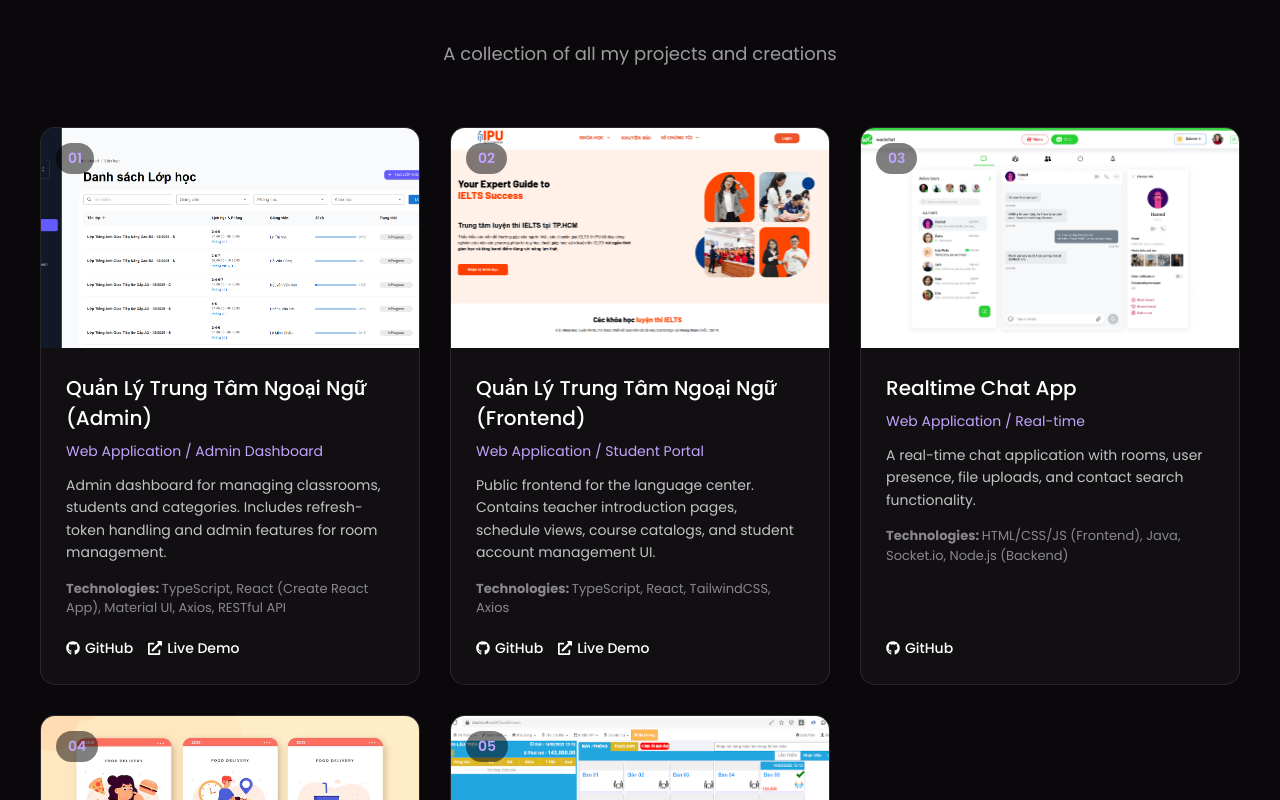
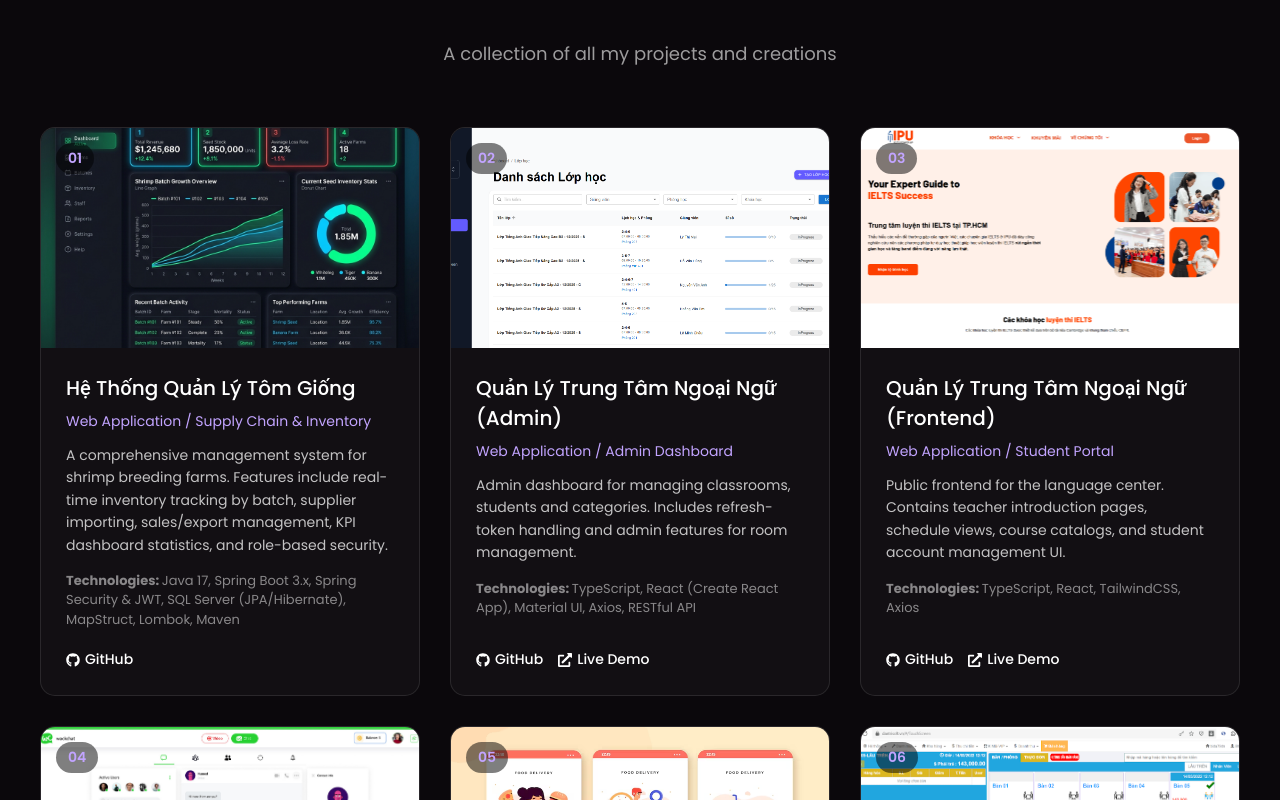
Before and after one commit to ltchieu/portfolio, a React (Vite) app: page /projects in a window 1280 px wide. Shown: the part 340-1140 px from the top of the page. Built offline with nearby package versions, Linux system fonts and the light colour scheme; a web font is replaced by a local one.

Commit message:
add new project

```diff
--- a/src/data/projectsData.ts
+++ b/src/data/projectsData.ts
@@ -3,6 +3,7 @@ import QlttFeImg from '../assets/img/qltt-fe.png';
 import RealtimeChatImg from '../assets/img/realtime-chat.png';
 import DeliveryAppImg from '../assets/img/delivery-app.png';
 import QlBidaImg from '../assets/img/ql-bida.png';
+import ShrimpImg from '../assets/img/shrimp-management.png';
 
 export interface ProjectType {
   id: number;
@@ -18,6 +19,15 @@ export interface ProjectType {
 export const projects: ProjectType[] = [
   {
     id: 1,
+    title: 'Hệ Thống Quản Lý Tôm Giống',
+    category: 'Web Application / Supply Chain & Inventory',
+    technologies: 'Java 17, Spring Boot 3.x, Spring Security & JWT, SQL Server (JPA/Hibernate), MapStruct, Lombok, Maven',
+    image: ShrimpImg,
+    description: 'A comprehensive management system for shrimp breeding farms. Features include real-time inventory tracking by batch, supplier importing, sales/export management, KPI dashboard statistics, and role-based security.',
+    repo: 'https://github.com/ltchieu/quan-ly-mua-ban-tom-giong',
+  },
+  {
+    id: 2,
     title: 'Quản Lý Trung Tâm Ngoại Ngữ (Admin)',
     category: 'Web Application / Admin Dashboard',
     technologies: 'TypeScript, React (Create React App), Material UI, Axios, RESTful API',
@@ -27,7 +37,7 @@ export const projects: ProjectType[] = [
     demo: 'https://quan-ly-trung-tam-ngoai-ngu-admin.vercel.app/',
   },
   {
-    id: 2,
+    id: 3,
     title: 'Quản Lý Trung Tâm Ngoại Ngữ (Frontend)',
     category: 'Web Application / Student Portal',
     technologies: 'TypeScript, React, TailwindCSS, Axios',
@@ -37,7 +47,7 @@ export const projects: ProjectType[] = [
     demo: 'https://quan-ly-trung-tam-ngoai-ngu.vercel.app/',
   },
   {
-    id: 3,
+    id: 4,
     title: 'Realtime Chat App',
     category: 'Web Application / Real-time',
     technologies: 'HTML/CSS/JS (Frontend), Java, Socket.io, Node.js (Backend)',
@@ -46,7 +56,7 @@ export const projects: ProjectType[] = [
     repo: 'https://github.com/ltchieu/realtime-chat-app',
   },
   {
-    id: 4,
+    id: 5,
     title: 'Delivery App',
     category: 'Mobile & Web App',
     technologies: 'Flutter, Firebase Authentication, Cloud Firestore',
@@ -55,7 +65,7 @@ export const projects: ProjectType[] = [
     repo: 'https://github.com/ltchieu/Delivery-App',
   },
   {
-    id: 5,
+    id: 6,
     title: 'Quản Lý Quán Bida',
     category: 'Desktop Application',
     technologies: 'C#, .NET, Windows Forms, SQL Server, Entity Framework',
```
Also changed, not shown: src/assets/img/shrimp-management.png (added).
